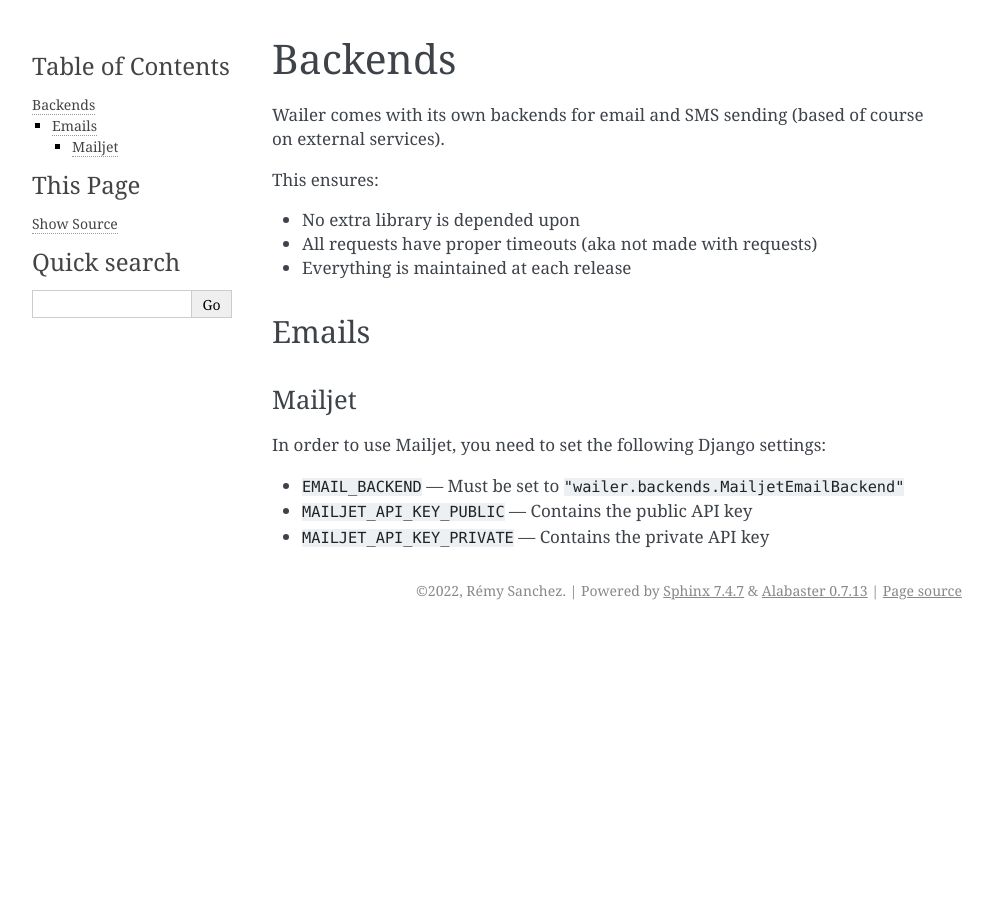
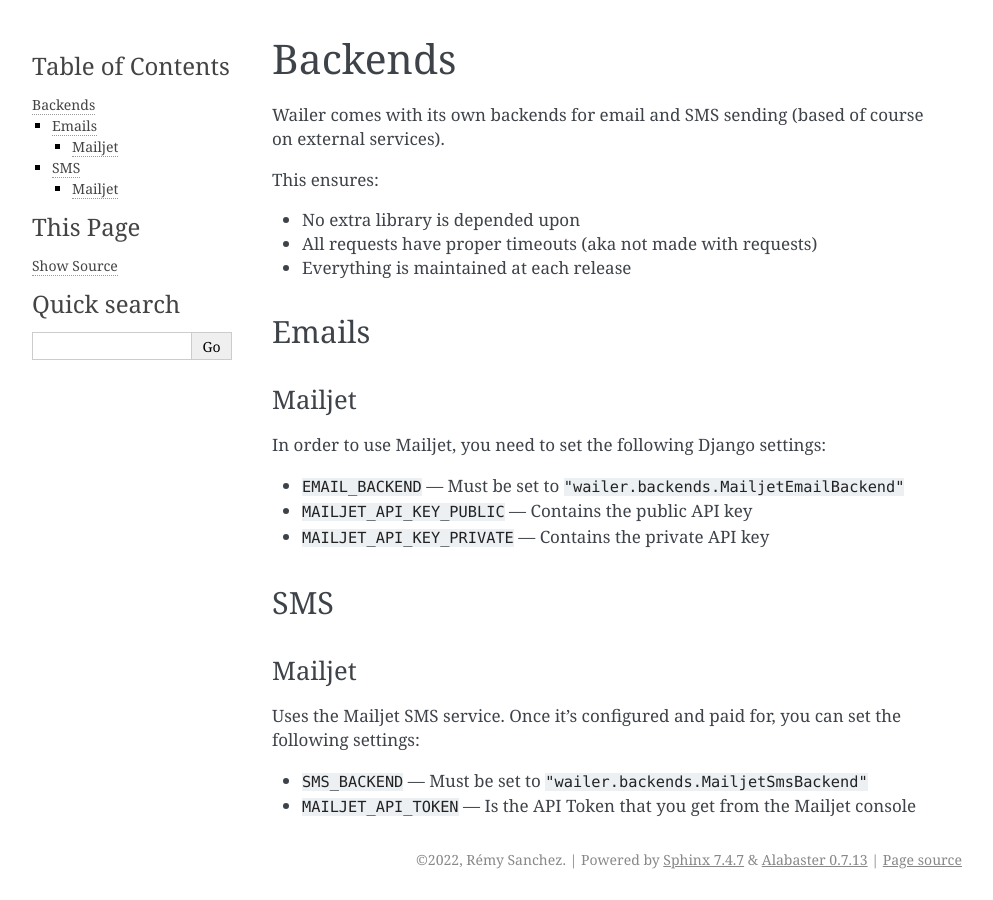
Before and after one commit to WithAgency/Wailer, a Sphinx documentation site: the page built from doc/source/backends.md, in a window 1280 px wide. Shown: the whole page, without its empty margins (148-1141 px from the left). Built offline with Sphinx 7.4.7, drawn with Linux system fonts in a browser that asks for light colours.

Commit message:
Not forgetting Mailjet backend

```diff
--- a/doc/source/backends.md
+++ b/doc/source/backends.md
@@ -19,3 +19,14 @@
     `"wailer.backends.MailjetEmailBackend"`
 -   `MAILJET_API_KEY_PUBLIC` &mdash; Contains the public API key
 -   `MAILJET_API_KEY_PRIVATE` &mdash; Contains the private API key
+
+## SMS
+
+### Mailjet
+
+Uses the Mailjet SMS service. Once it's configured and paid for, you can set the
+following settings:
+
+-   `SMS_BACKEND` &mdash; Must be set to ` "wailer.backends.MailjetSmsBackend"`
+-   `MAILJET_API_TOKEN` &mdash; Is the API Token that you get from the Mailjet
+    console
```
